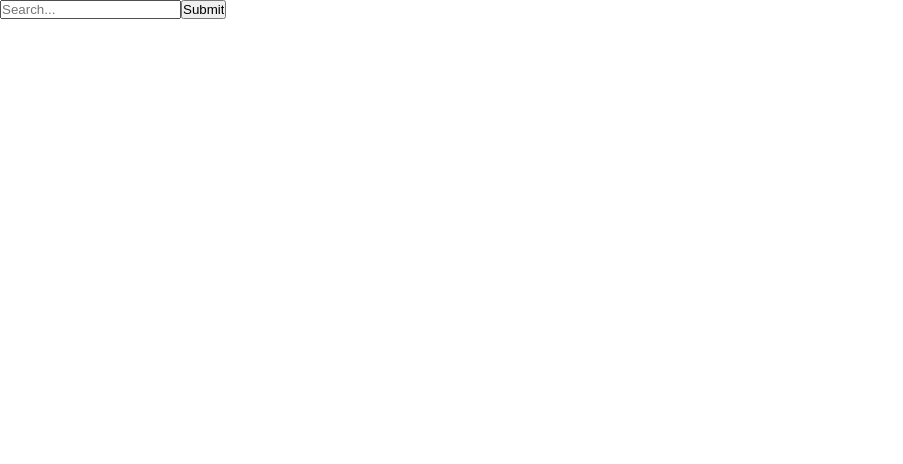
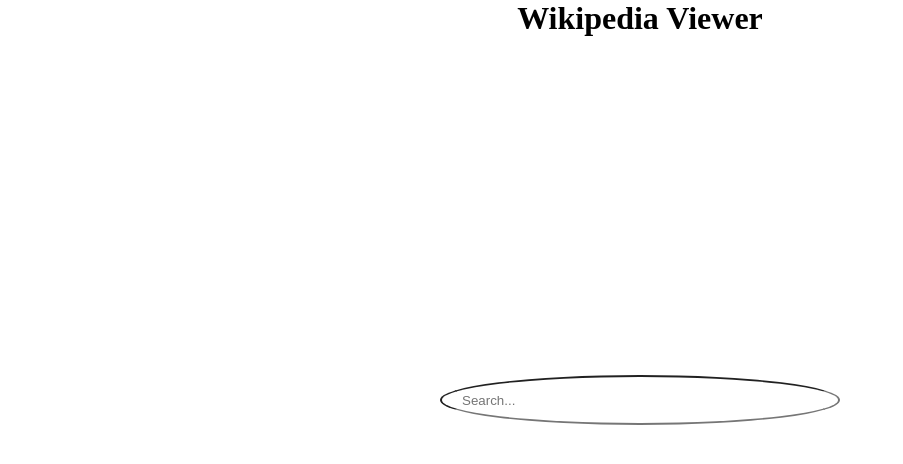
Before and after one commit to Symbolistic/react-wikipedia-viewer, a React (Create React App) app: page / in a window 1280 px wide. Shown: the top 464 px of the page, without its empty margins (0-903 px from the left). Built offline with nearby package versions, Linux system fonts and the light colour scheme.

Commit message:
pushing to get some help with react's css issues

```diff
--- a/src/App.css
+++ b/src/App.css
@@ -3,3 +3,30 @@
   padding: 0;
   box-sizing: border-box;
 }
+
+.App {
+  min-height: 100vh;
+}
+
+#title {
+  text-align: center;
+}
+
+.search-box {
+  position: absolute;
+  top: 50%;
+  left: 50%;
+  transform: translate(-50%, -50%);
+}
+
+.search-bar {
+  height: 50px;
+  width: 400px;
+  padding: 0 20px;
+  border-radius: 50%;
+}
+
+.search-bar::before {
+  content: "\f002";
+  font-family: 'FontAwesome';
+}
--- a/src/App.js
+++ b/src/App.js
@@ -6,21 +6,22 @@
 function App() {
   const [searchQuery, setSearchQuery] = useState('');
   const [wikiData, setWikiData] = useState([]);
-  const [isLoaded, setIsLoaded] = useState(false);
-
 
   const search = event => {
-    event.preventDefault();
     let url = "https://en.wikipedia.org/w/api.php";
 
     let params = {
       action: "query",
-      list: "search",
-      srsearch: searchQuery,
+      prop: "extracts",
+      generator: "search",
+      exintro: '1',
+      explaintext: '1',
+      exsentences: '1',
+      gsrsearch: searchQuery,
       format: "json"
     }
 
-
+    if (event.key === "Enter") {
       url = url + "?origin=*";
 
       Object.keys(params).forEach((key) => url += '&' + key + '=' + params[key]);
@@ -29,42 +30,37 @@
         .then(res => res.json())
         .then(response => {
           console.log("Exists! Success!");
-          console.log(typeof response)
-          setWikiData(response.query.search);
-          setSearchQuery('')
-          console.log(wikiData.length)
-          setIsLoaded(false);
+          //console.log(response.query.pages)
+          setSearchQuery('');
+          setWikiData(Object.entries(response.query.pages).map(val => val[1]));
         })
         .catch(error => console.log(error));
-
+    }
   }
 
   return (
     <div className="App">
+      <h1 id="title">Wikipedia Viewer</h1>
       <div className="search-box">
-        <form onSubmit={search}>
           <input
             type="text"
             className="search-bar"
             placeholder="Search..."
             onChange={e => setSearchQuery(e.target.value)}
             value={searchQuery}
-
+            onKeyPress={search}
             />
-
-              <input type="submit" value="Submit" />
-        </form>
         </div>
           <div>
-            {(wikiData.length > 0 && isLoaded === false) ? (
+            {(wikiData.length > 0) ? (
               wikiData.map((val) => {
-                console.log(val)
+
                 return (
-                  <div>
+                  <div key={val.pageid}>
                     <h2>{val.title}</h2>
-                    <p>{val.snippet}</p>
+                    <p>{val.extract}</p>
                   </div>
-                )
+                );
               })
             ) : ('')}
           </div>
```
Lines whose indentation alone changed are shown as unchanged.
